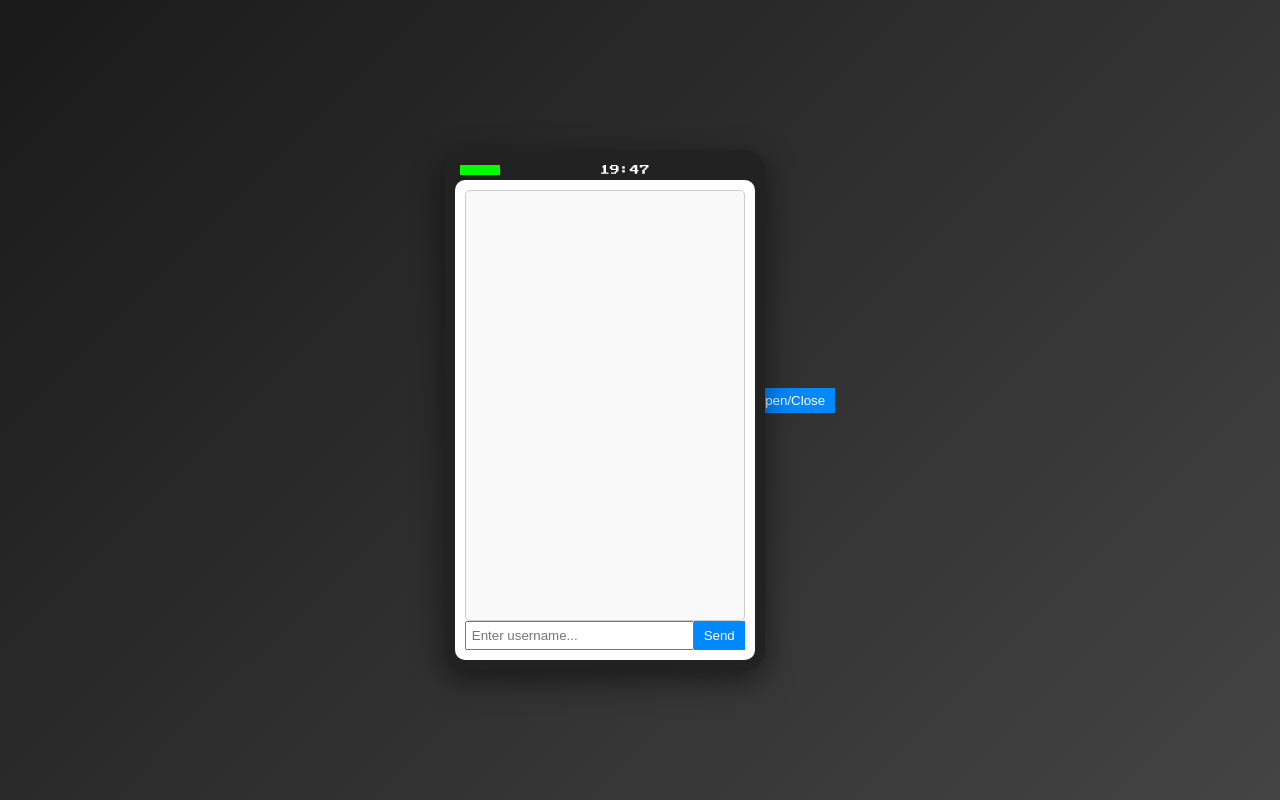
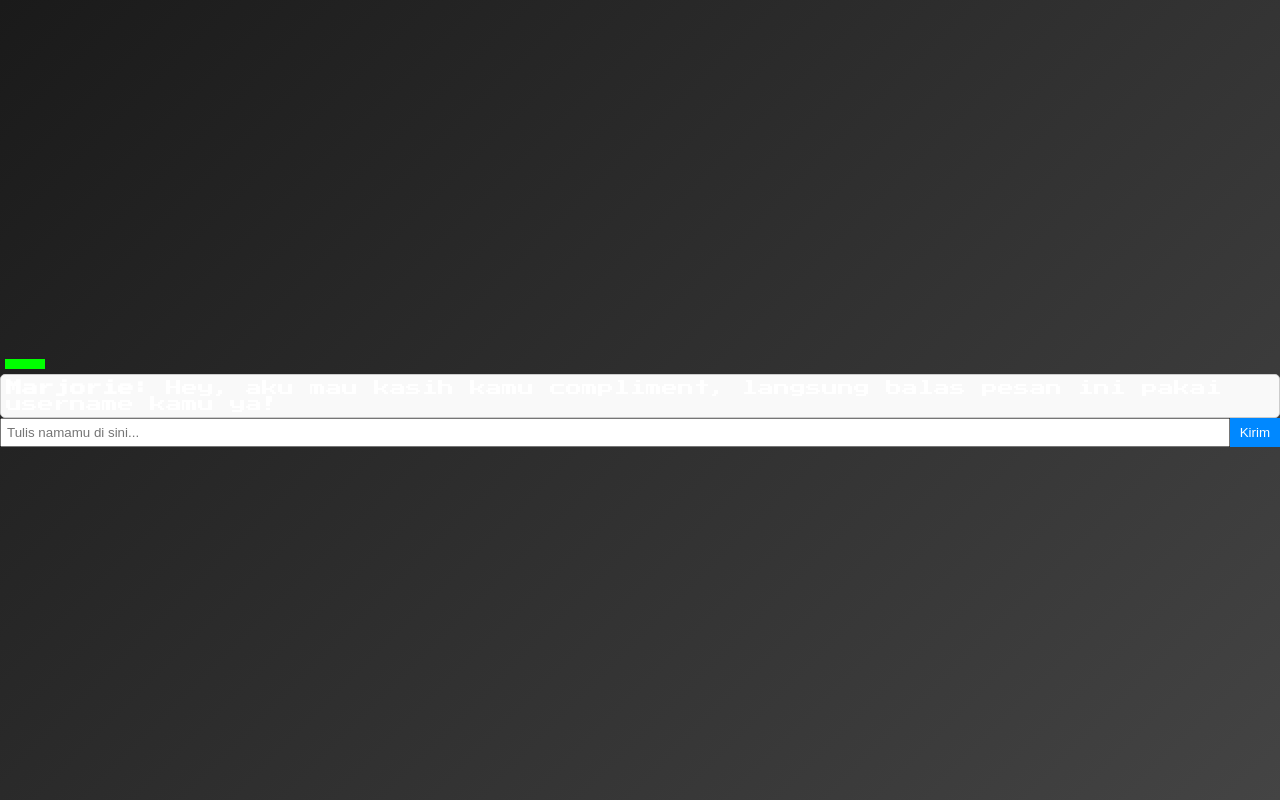
Before and after one commit to 307temporaryredirect/compliments, a Flask app: page / in a window 1280 px wide. Run offline with Flask 3, Linux system fonts and the light colour scheme.

Commit message:
Update index.html

```diff
--- a/templates/index.html
+++ b/templates/index.html
@@ -3,38 +3,30 @@
 <head>
   <meta charset="UTF-8" />
   <meta name="viewport" content="width=device-width, initial-scale=1" />
-  <title>Y2K Flip Phone SMS Compliment</title>
+  <title>Y2K Cottagecore SMS Compliment</title>
   <link rel="stylesheet" href="{{ url_for('static', filename='css/style.css') }}" />
 </head>
 <body>
 
-<div class="flip-container" id="flip-container">
-  <div class="flip-phone">
-    <div class="flip-front">
-      <div class="top-bar">
-        <div class="signal"></div>
-        <div class="battery"></div>
-        <div class="time" id="time-display"></div>
-      </div>
-      <div class="screen">
-        <div class="chat-window" id="chat-window"></div>
-        <form id="username-form" autocomplete="off">
-          <input type="text" id="username" placeholder="Enter username..." required />
-          <button type="submit">Send</button>
-        </form>
+<div class="phone-container">
+  <div class="phone-screen">
+    <div class="top-bar">
+      <div class="signal"></div>
+      <div class="battery"></div>
+      <div class="time" id="time-display"></div>
+    </div>
+    <div class="chat-window" id="chat-window">
+      <!-- Bubble chat Marjorie (pesan pembuka) -->
+      <div class="bubble marjorie">
+        <strong>Marjorie:</strong> Hey, aku mau kasih kamu compliment, langsung balas pesan ini pakai username kamu ya!
       </div>
     </div>
-    <div class="flip-back">
-      <div class="buttons-row">
-        <div class="btn btn-left"></div>
-        <div class="btn btn-center"></div>
-        <div class="btn btn-right"></div>
-      </div>
-    </div>
+    <form id="username-form" autocomplete="off">
+      <input type="text" id="username" placeholder="Tulis namamu di sini..." required />
+      <button type="submit">Kirim</button>
+    </form>
   </div>
 </div>
-
-<button id="flip-toggle">Open/Close</button>
 
 <script src="{{ url_for('static', filename='js/script.js') }}"></script>
 </body>
```
